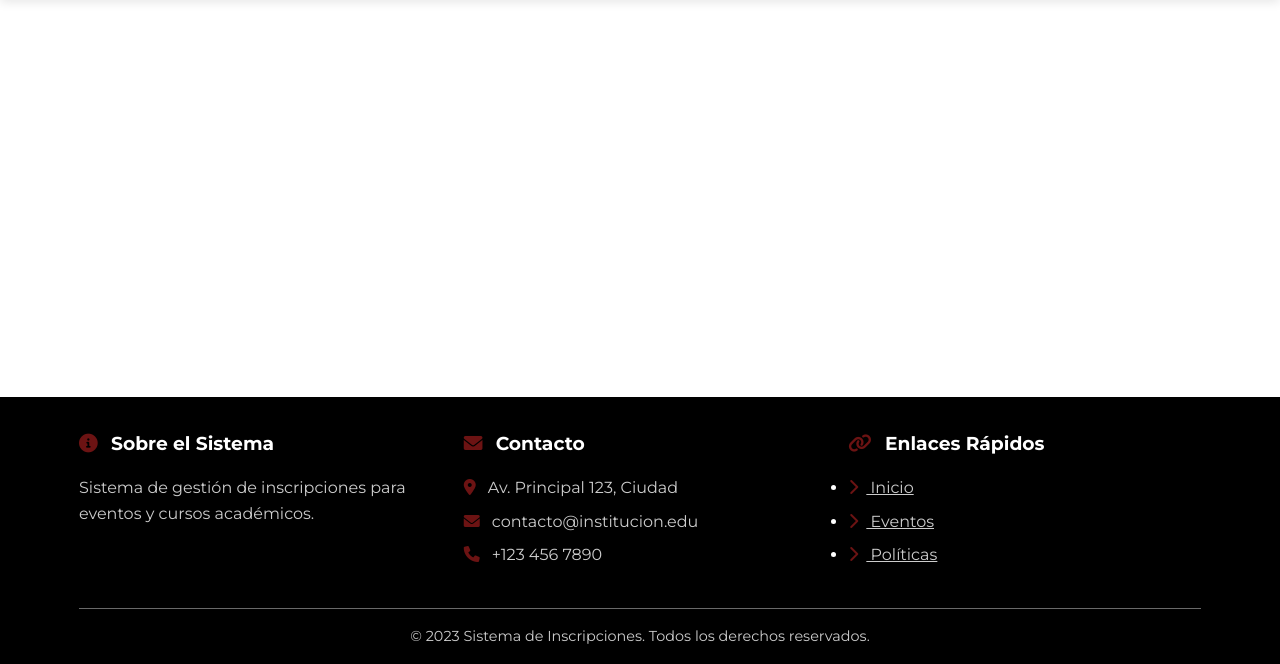
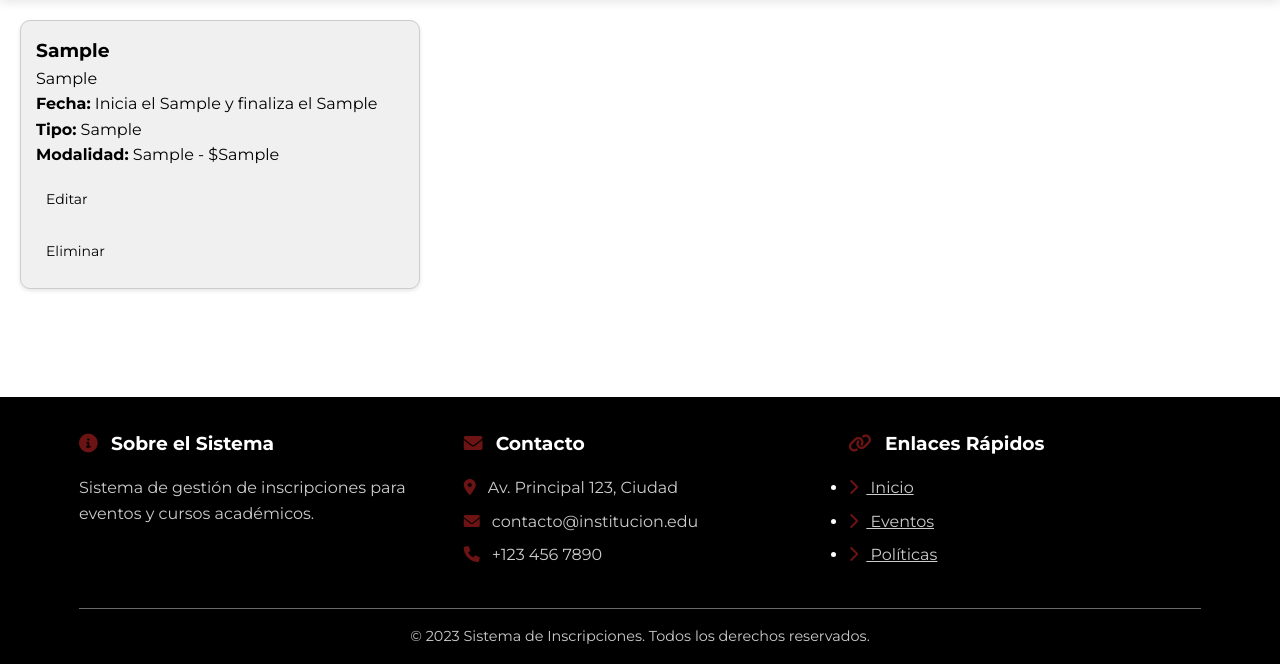
Before and after one commit to SebasIsd/Proyecto2P_Event, a PHP site: page /admin/verEventos.html in a window 1280 px wide. Shown: the part 136-800 px from the top of the page. Run offline with PHP 8.4, Linux system fonts and the light colour scheme; tables that the repository leaves empty or names only in its code hold one stand-in row (values such as "Sample post"); some libraries are stand-ins or nearby versions.

Commit message:
Se modifico la conexion para que no enviara mensajes de error ademas se implemento los archivos verEvento.js y verEvento.php al igual que colocar los estilos respectivos

```diff
--- /dev/null
+++ b/admin/obtenerEventos.php
@@ -0,0 +1,19 @@
+<?php
+include_once("../conexion/conexion.php");
+
+try {
+    $conn = CConexion::ConexionBD();
+
+    $sql = "SELECT * FROM eventos_cursos ORDER BY id_eve_cur DESC";
+    $stmt = $conn->prepare($sql);
+    $stmt->execute();
+
+    $eventos = $stmt->fetchAll(PDO::FETCH_ASSOC);
+
+    header('Content-Type: application/json');
+    echo json_encode($eventos);
+} catch (PDOException $e) {
+    header('Content-Type: application/json');
+    echo json_encode(['error' => 'Error al obtener eventos: ' . $e->getMessage()]);
+}
+?>
--- a/admin/verEventos.html
+++ b/admin/verEventos.html
@@ -26,6 +26,7 @@
             </nav>
         </div>
     </header>
+      <div class="contenedor-eventos" id="contenedor-eventos"></div>
      <footer>
               <div class="container">
             <div class="footer-content">
@@ -56,6 +57,6 @@
 
     </footer>
 
-  <script src="verEvento.js"></script>
+  <script src="../styles/verEvento.js"></script>
 </body>
 </html>
--- a/conexion/conexion.php
+++ b/conexion/conexion.php
@@ -5,14 +5,14 @@
         $dbname = "railway"; // Reemplaza con el nombre de tu base de datos
         $username = "postgres"; // Reemplaza con tu usuario de base de datos
         $password = "PlODJaMiNTNSbCvuomGjZfLVdPVzwQzY"; // Reemplaza con tu contraseña de base de datos
-
+        $port = "48148";
         try {
-            $conn = new PDO("pgsql:host=$host;dbname=$dbname", $username, $password);
-            echo "✅ Se conectó correctamente a la base";
+            $conn = new PDO("pgsql:host=$host;port=$port;dbname=$dbname", $username, $password);
+            return $conn;
         } catch (PDOException $exp) {
-            echo "❌ No se puede conectar a la base: $exp";
+        return $null;
         }
 
-        return $conn;
+
     }
 }
--- a/styles/css/estilosEventos.css
+++ b/styles/css/estilosEventos.css
@@ -138,3 +138,36 @@
 form#form-editar button:hover {
   background-color: #0056b3;
 }
+
+/* Botón de Editar */
+/* Evita heredar estilos globales */
+.evento-card .btn-editar,
+.evento-card .btn-eliminar {
+  all: unset; /* esto reinicia los estilos heredados */
+  display: block;
+  text-align: center;
+  padding: 10px;
+  margin-top: 10px;
+  border-radius: 8px;
+  font-size: 14px;
+  cursor: pointer;
+}
+
+/* Estilo personalizado */
+.btn-editar {
+  background-color: #28a745;
+  color: white;
+}
+
+.btn-editar:hover {
+  background-color: #218838;
+}
+
+.btn-eliminar {
+  background-color: #dc3545;
+  color: white;
+}
+
+.btn-eliminar:hover {
+  background-color: #c82333;
+}
--- /dev/null
+++ b/styles/verEvento.js
@@ -0,0 +1,58 @@
+document.addEventListener('DOMContentLoaded', () => {
+  const contenedor = document.getElementById('contenedor-eventos');
+
+  fetch('../admin/obtenerEventos.php')
+    .then(response => response.json())
+    .then(data => {
+      contenedor.innerHTML = ''; // Limpiar
+
+      if (data.error) {
+        contenedor.innerHTML = `<p style="color:red;">${data.error}</p>`;
+        return;
+      }
+
+      if (!Array.isArray(data) || data.length === 0) {
+        contenedor.innerHTML = '<p>No hay eventos disponibles.</p>';
+        return;
+      }
+
+      data.forEach(evento => {
+        const card = document.createElement('div');
+        card.classList.add('evento-card');
+
+        card.innerHTML = `
+          <h3>${evento.tit_eve_cur}</h3>
+          <p>${evento.des_eve_cur}</p>
+          <p><strong>Fecha:</strong> Inicia el ${evento.fec_ini_eve_cur} y finaliza el ${evento.fec_fin_eve_cur}</p>
+          <p><strong>Tipo:</strong> ${evento.tip_eve}</p>
+          <p><strong>Modalidad:</strong> ${evento.mod_eve_cur} - $${evento.cos_eve_cur}</p>
+          <button class="btn-editar" onclick="editarEvento(${evento.id_eve_cur})">Editar</button>
+          <button class="btn-eliminar" onclick="eliminarEvento(${evento.id_eve_cur})">Eliminar</button>
+        `;
+        contenedor.appendChild(card);
+      });
+    })
+    .catch(err => {
+      contenedor.innerHTML = '<p>Error al cargar eventos.</p>';
+      console.error('Error al obtener eventos:', err);
+    });
+});
+
+function eliminarEvento(id) {
+  if (confirm('¿Estás seguro de que deseas eliminar este evento?')) {
+    fetch(`eliminarEvento.php?id=${id}`, { method: 'GET' })
+      .then(res => res.json())
+      .then(data => {
+        alert(data.mensaje);
+        location.reload(); // Recargar para actualizar la lista
+      })
+      .catch(err => {
+        console.error('Error eliminando evento:', err);
+        alert('Error eliminando el evento');
+      });
+  }
+}
+
+function editarEvento(id) {
+  window.location.href = `editarEvento.html?id=${id}`;
+}
```
